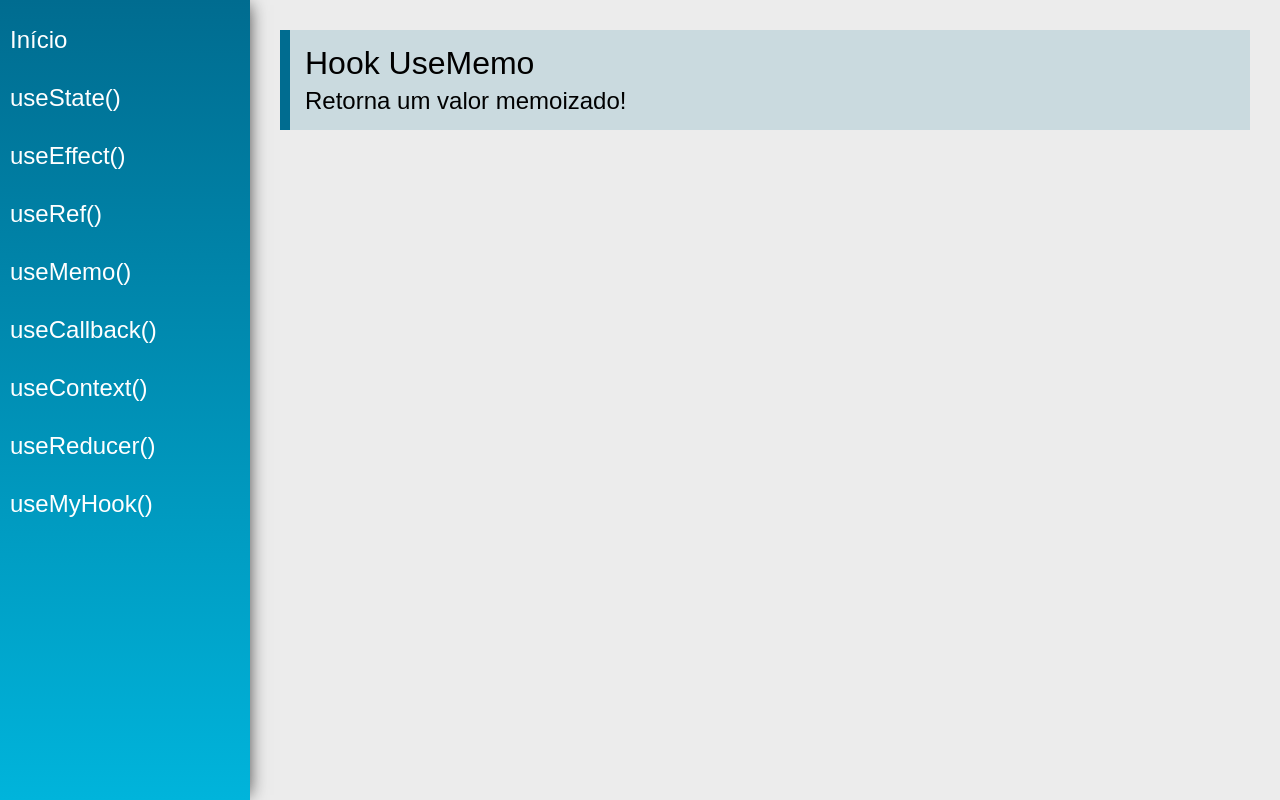
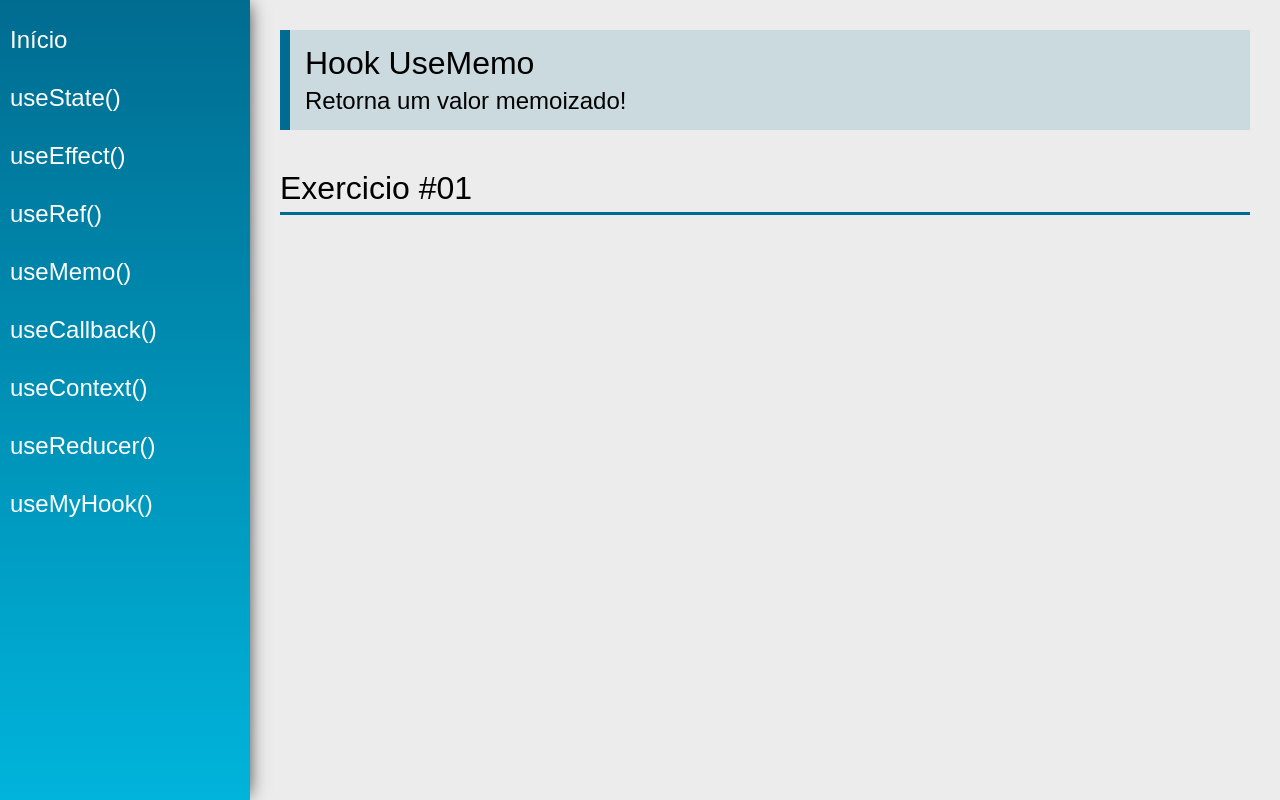
Before and after one commit to devMatheus-Cunha/react-hooks-study, a React (Create React App) app: page /useMemo in a window 1280 px wide. Built offline with nearby package versions, Linux system fonts and the light colour scheme.

Commit message:
style: new indentation

```diff
--- a/src/views/examples/UseMemo.tsx
+++ b/src/views/examples/UseMemo.tsx
@@ -1,4 +1,7 @@
 import React from 'react'
+
+// component
+import SectionTitle from '../../components/layout/SectionTitle'
 import PageTitle from '../../components/layout/PageTitle'
 
 export const UseMemo = (props:any) => {
@@ -8,6 +11,7 @@ export const UseMemo = (props:any) => {
                 title="Hook UseMemo"
                 subtitle="Retorna um valor memoizado!"
             />
+            <SectionTitle title="Exercicio #01" />
         </div>
     )
 }
--- a/src/views/examples/UseRef.tsx
+++ b/src/views/examples/UseRef.tsx
@@ -1,7 +1,8 @@
 import React, { useState, useRef, useEffect } from "react";
+
+// component
+import SectionTitle from "../../components/layout/SectionTitle";
 import PageTitle from "../../components/layout/PageTitle";
-
-import SectionTitle from "../../components/layout/SectionTitle";
 
 export const UseRef = (props: any) => {
   const [valueOne, setValueOne] = useState("");
```
